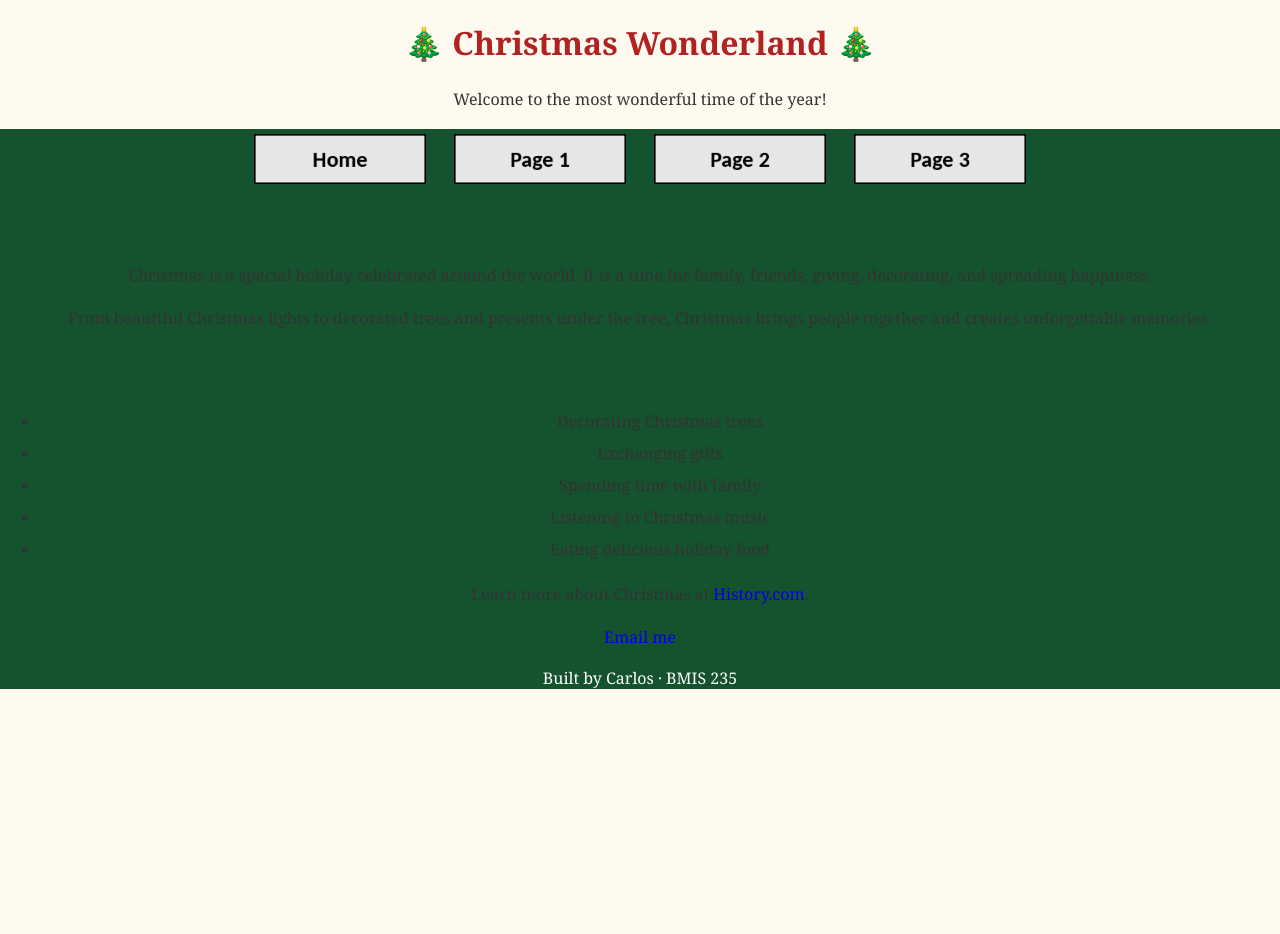
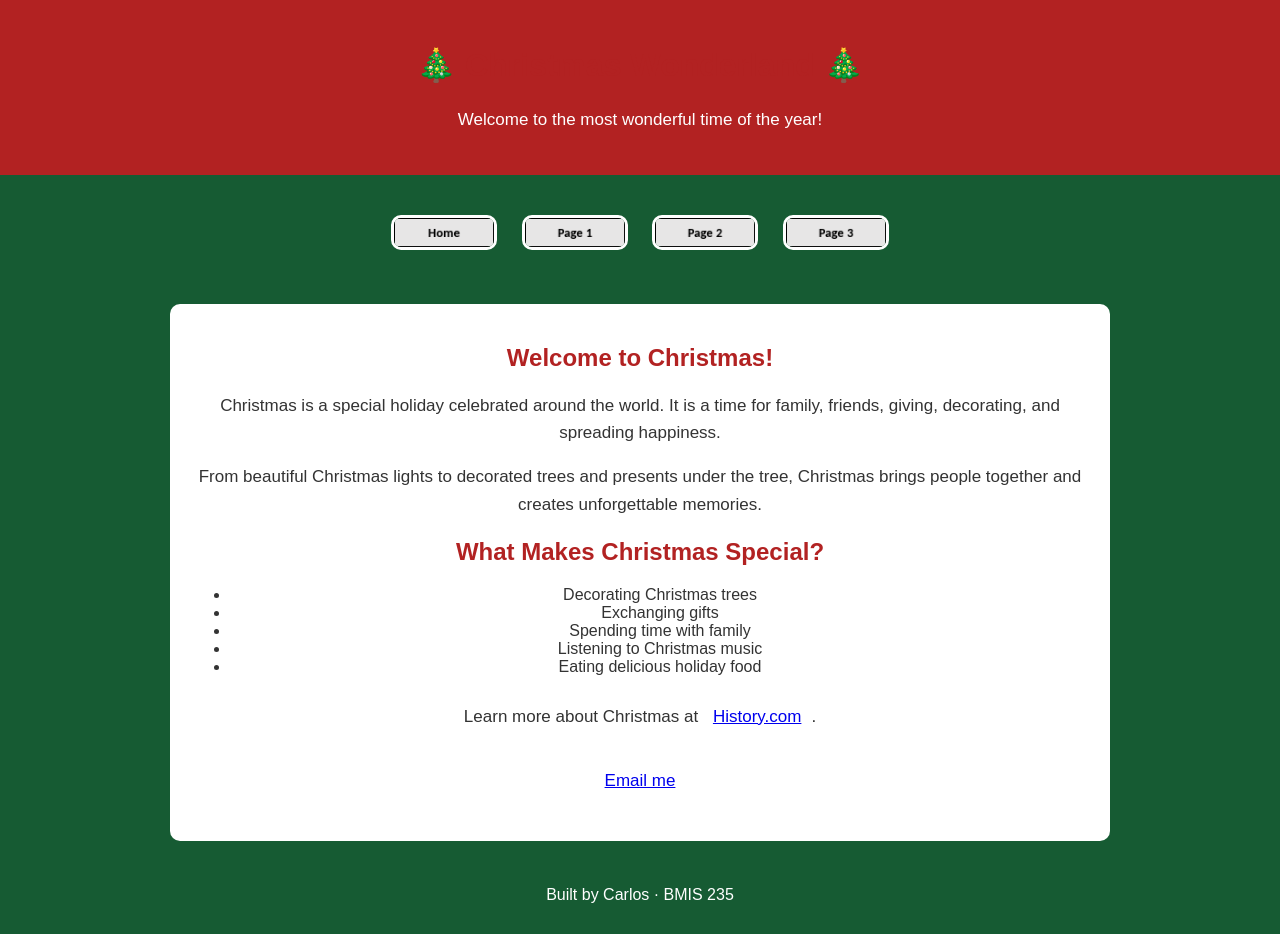
Before and after one commit to 4rlos/bmis235-html-4, a plain HTML site: page index.html in a window 1280 px wide. Before the commit the page ends 800 px from the top, so only its background shows below. Drawn offline with Linux system fonts and the light colour scheme.

Commit message:
Refactor styles for improved layout and design

```diff
--- a/styles.css
+++ b/styles.css
@@ -1,110 +1,76 @@
-
-/* ==================================
-   CHRISTMAS WONDERLAND THEME
-   BMIS 235 - HTML-3
-   ================================== */
-
 body {
-    font-family: Georgia, "Times New Roman", serif;
-    background-color: #fffaf0;
-    color: #333333;
+    background-color: #fff8e7;
+    font-family: Arial, sans-serif;
     margin: 0;
-    padding: 0 20 px 40 px 20 px;
+    padding: 0;
+    color: #333;
 }
 
-/* Navigation Menu */
+header {
+    background-color: #b22222;
+    color: white;
+    text-align: center;
+    padding: 25px;
+}
+
+h1, h2 {
+    color: #b22222;
+    text-align: center;
+}
+
 nav {
-    background-color: #14532d;
-    padding: 15 px;
+    background-color: #165b33;
     text-align: center;
-    border-bottom: 5 px solid #c9a227;
+    padding: 15px;
+}
+
+nav a {
+    display: inline-block;
+    margin: 10px;
 }
 
 nav img {
-    height: 50px;
-    margin: 5px 12px;
-    vertical-align: middle;
+    width: 100px;
+    height: auto;
+    border: 3px solid white;
+    border-radius: 10px;
 }
 
-nav a {
-    text-decoration: none;
+nav img:hover {
+    border-color: #ffd700;
 }
 
-/* Main Headings */
-h1 {
-    color: #b22222;
-    text-align: center;
-    font-size: 40 px;
-    margin-top: 35 px;
+main {
+    max-width: 900px;
+    margin: 25px auto;
+    padding: 20px;
+    background-color: white;
+    border-radius: 10px;
 }
 
-h2 {
-    color: #14532d;
-    text-align: center;
-    margin-top: 30 px;
+p {
+    line-height: 1.6;
+    font-size: 17px;
 }
 
-h3 {
-    color: #b22222;
-    text-align: center;
-    margin-top: 25 px;
-}
-
-/* Paragraphs */
-p {
-    max-width: 700 px;
-    margin: 20 px auto;
-    font-size: 18 px;
-    line-height: 1.7;
-    text-align: center;
-}
-
-/* Lists */
-ul {
-    max-width: 500 px;
-    margin: 20 px auto;
-    line-height: 2;
-    font-size: 18 px;
-}
-
-/* Christmas Showcase Box */
-.showcase {
-    background-color: #e8f5e9;
-    border: 3 px solid #14532d;
-    border-radius: 15 px;
-    padding: 25 px;
-    max-width: 800 px;
-    margin: 35 px auto;
-    box-shadow: 0 4 px 10 px rgba (0,0,0,0.15);
-}
-
-/* Footer */
-footer {
-    background-color: #14532d;
-    color: white;
-    text-align: center;
-    padding: 20 px;
-    margin-top: 40 px;
-    border-top: 4 px solid #c9a227;
-}
-
-/* Images */
 img {
     max-width: 100%;
 }
 
-/* Mobile Friendly */
-  @ media screen and (max-width: 600px) {
-    h1 {
-        font-size: 30 px;
+footer {
+    background-color: #165b33;
+    color: white;
+    text-align: center;
+    padding: 15px;
+    margin-top: 30px;
+}
+
+@media screen and (max-width: 600px) {
+    nav img {
+        width: 70px;
     }
 
-    nav img {
-        height: 35 px;
-        margin: 4 px;
-    }
-
-    p {
-        font-size: 16 px;
+    main {
+        margin: 10px;
     }
 }
```
